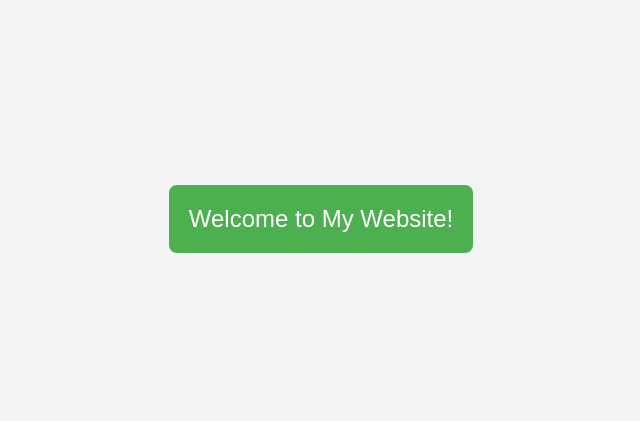
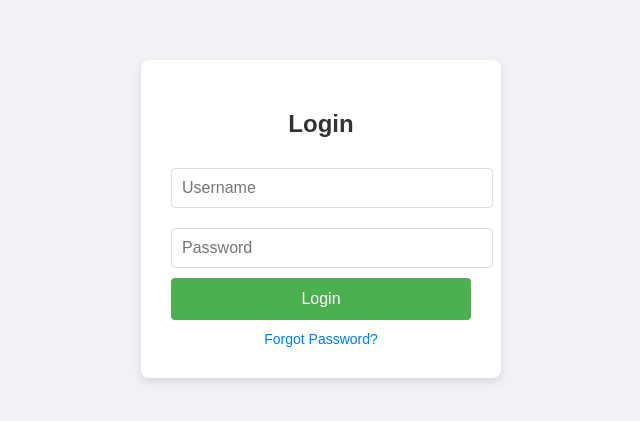
Before and after one commit to 24881A0526/welcome, a plain HTML site: page index.html in a window 1280 px wide. Shown: the part 181-602 px from the top of the page, without its empty margins (319-959 px from the left). Drawn offline with Linux system fonts and the light colour scheme.

Commit message:
Update index.html

```diff
--- a/index.html
+++ b/index.html
@@ -3,30 +3,79 @@
 <head>
   <meta charset="UTF-8">
   <meta name="viewport" content="width=device-width, initial-scale=1.0">
-  <title>Welcome Page</title>
+  <title>Login Page</title>
   <style>
     body {
       font-family: Arial, sans-serif;
-      background-color: #f4f4f4;
+      background-color: #f0f2f5;
+      margin: 0;
+      padding: 0;
       display: flex;
       justify-content: center;
       align-items: center;
       height: 100vh;
-      margin: 0;
     }
-    .welcome-message {
+    .login-container {
+      background-color: white;
+      padding: 30px;
+      border-radius: 8px;
+      box-shadow: 0 4px 10px rgba(0, 0, 0, 0.1);
+      width: 300px;
+    }
+    h2 {
+      text-align: center;
+      margin-bottom: 20px;
+      color: #333;
+    }
+    .input-field {
+      width: 100%;
+      padding: 10px;
+      margin: 10px 0;
+      border: 1px solid #ddd;
+      border-radius: 4px;
+      font-size: 16px;
+    }
+    .submit-btn {
+      width: 100%;
+      padding: 12px;
       background-color: #4CAF50;
       color: white;
-      padding: 20px;
-      border-radius: 8px;
-      font-size: 24px;
+      border: none;
+      border-radius: 4px;
+      font-size: 16px;
+      cursor: pointer;
+      transition: background-color 0.3s;
+    }
+    .submit-btn:hover {
+      background-color: #45a049;
+    }
+    .forgot-password {
       text-align: center;
+      margin-top: 10px;
+    }
+    .forgot-password a {
+      color: #007BFF;
+      text-decoration: none;
+      font-size: 14px;
+    }
+    .forgot-password a:hover {
+      text-decoration: underline;
     }
   </style>
 </head>
 <body>
-  <div class="welcome-message">
-    Welcome to My Website!
+
+  <div class="login-container">
+    <h2>Login</h2>
+    <form>
+      <input type="text" class="input-field" placeholder="Username" required>
+      <input type="password" class="input-field" placeholder="Password" required>
+      <button type="submit" class="submit-btn">Login</button>
+    </form>
+    <div class="forgot-password">
+      <a href="#">Forgot Password?</a>
+    </div>
   </div>
+
 </body>
 </html>
```
